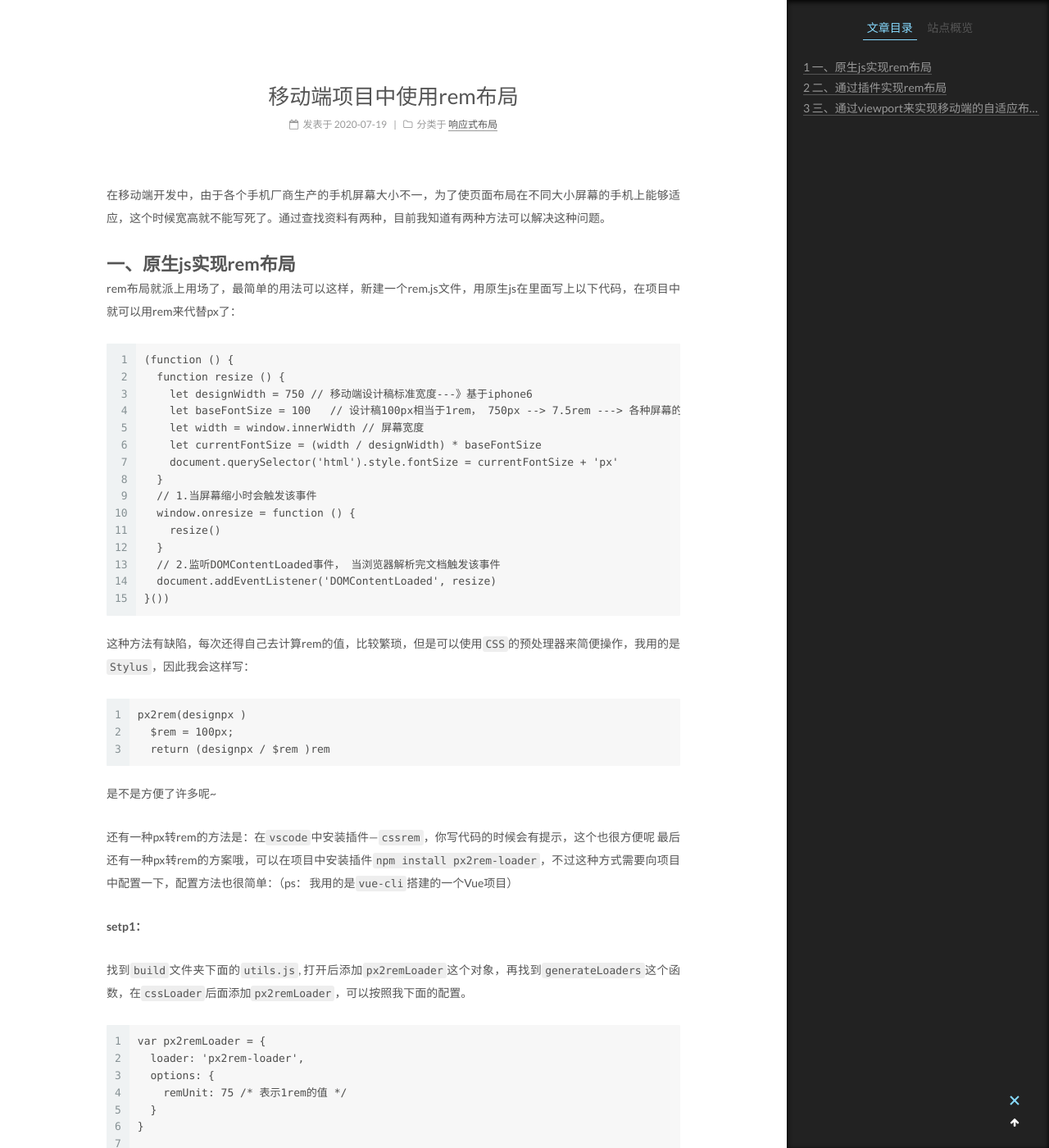
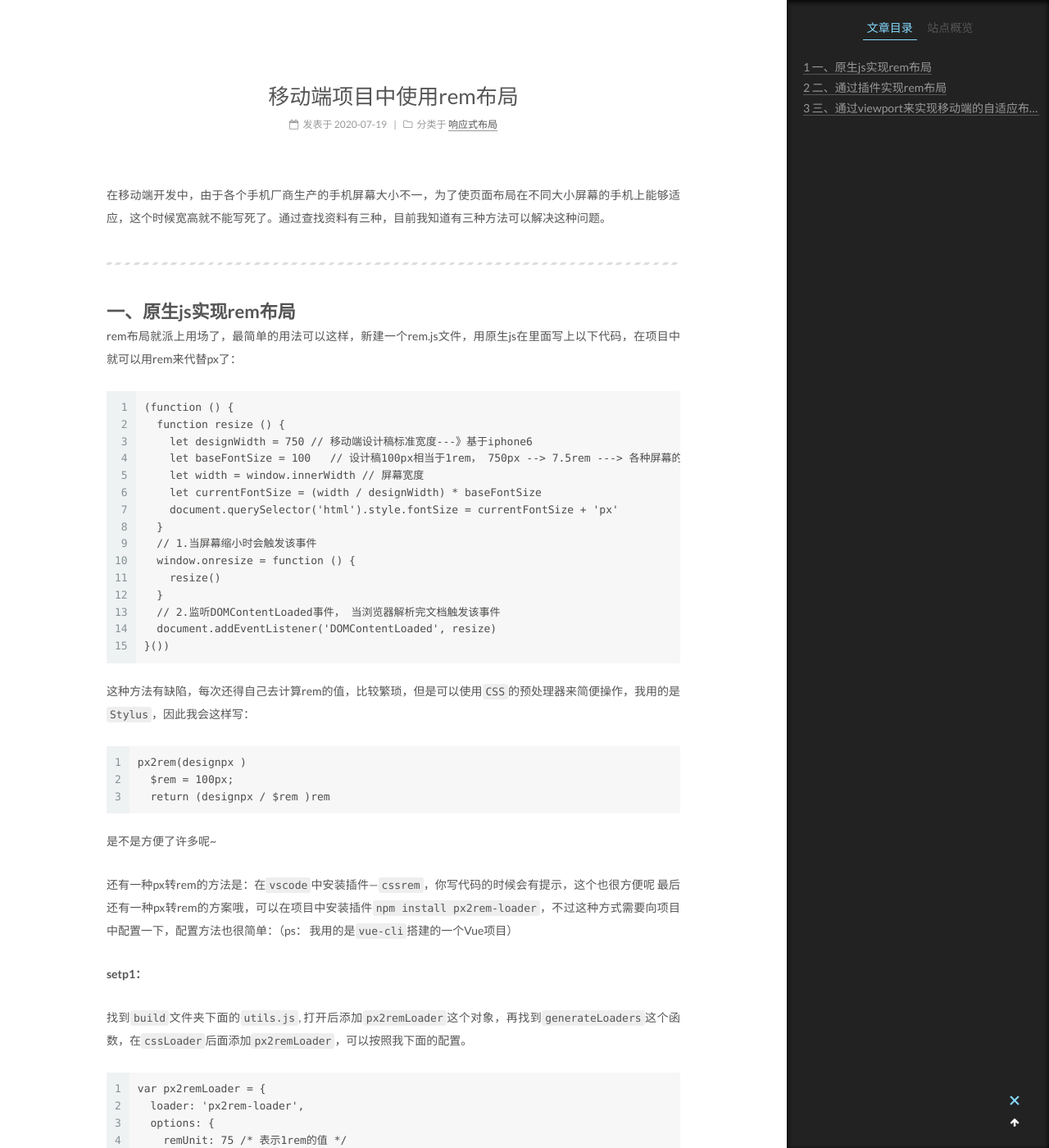
Before and after one commit to ZhipengYang0605/zhipengyang0605.github.io, a Jekyll site: the page built from _posts/2020-07-19-移动端项目中使用rem.md, in a window 1280 px wide and 1400 px high, scrolled down 243 px. Shown: the whole window at 82% size. Built offline with Jekyll 4.4.1, drawn with Linux system fonts in a browser that asks for light colours.

Commit message:
update again

````diff
--- a/_posts/2020-07-19-移动端项目中使用rem.md
+++ b/_posts/2020-07-19-移动端项目中使用rem.md
@@ -9,8 +9,10 @@ tags:
 - rem
 ---
 
+在移动端开发中，由于各个手机厂商生产的手机屏幕大小不一，为了使页面布局在不同大小屏幕的手机上能够适应，这个时候宽高就不能写死了。通过查找资料有三种，目前我知道有三种方法可以解决这种问题。
 
-在移动端开发中，由于各个手机厂商生产的手机屏幕大小不一，为了使页面布局在不同大小屏幕的手机上能够适应，这个时候宽高就不能写死了。通过查找资料有两种，目前我知道有两种方法可以解决这种问题。
+---
+
 # 一、原生js实现rem布局 #
 rem布局就派上用场了，最简单的用法可以这样，新建一个rem.js文件，用原生js在里面写上以下代码，在项目中就可以用rem来代替px了：
 ```
````
